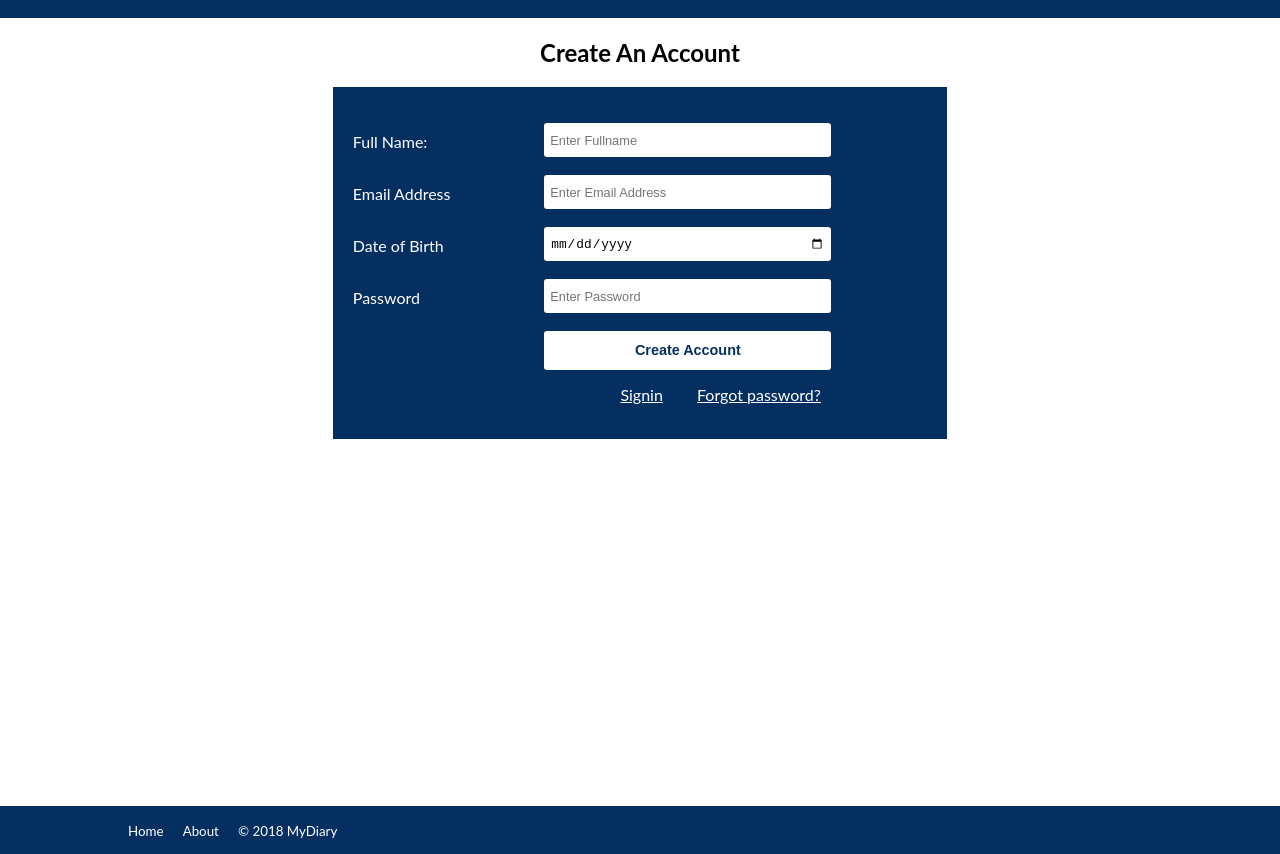
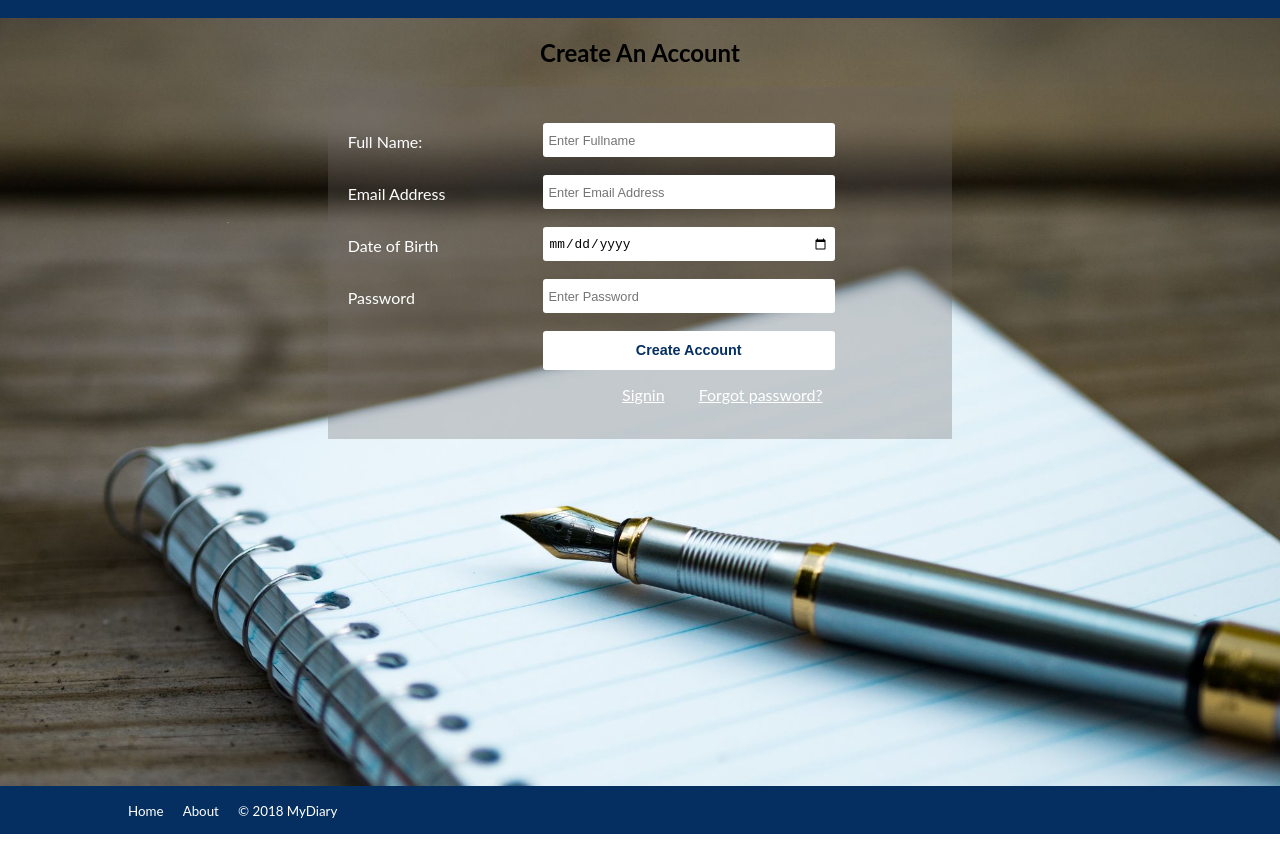
Before and after one commit to kampkelly/MyDiary, a plain HTML site: page UI/signup.html in a window 1280 px wide. Shown: the part 62-916 px from the top of the page. Drawn offline with Linux system fonts and the light colour scheme.

Commit message:
Add css for background image for signup page

```diff
--- a/UI/stylesheets/signup.css
+++ b/UI/stylesheets/signup.css
@@ -1,5 +1,18 @@
+main {
+  background-image: url("../images/background.jpeg");
+  background-size: cover;
+  background-position: center;
+  background-repeat-x: no-repeat;
+  background-repeat-y: no-repeat;
+}
+main h2 {
+  margin-top: 0px;
+  padding-top: 20px;
+}
+
 #signup .form-cover {
-  width: 60%;
+  background: rgba(107, 101, 101, 0.3);
+  width: 61%;
   margin: auto;
 }
 @media (min-width: 0px) and (max-width: 599px) {
```
